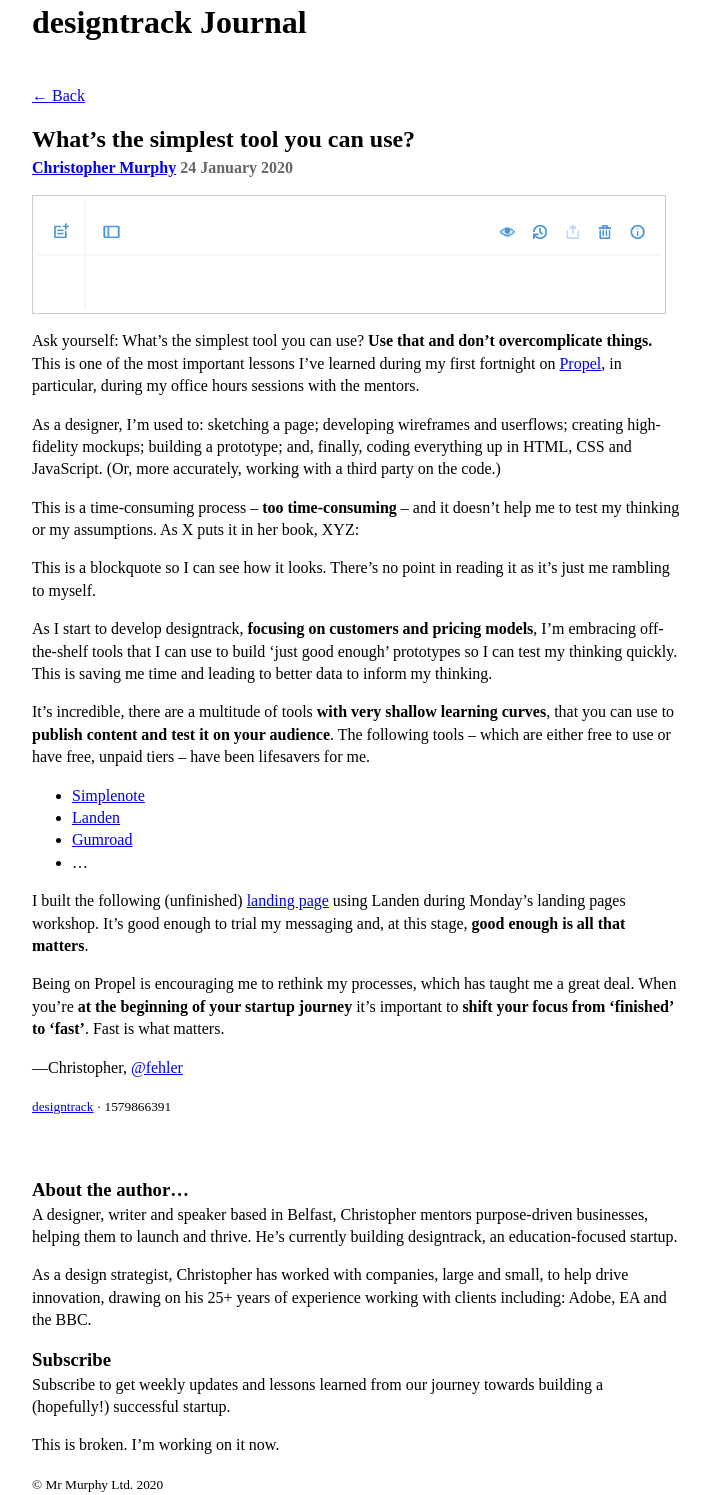
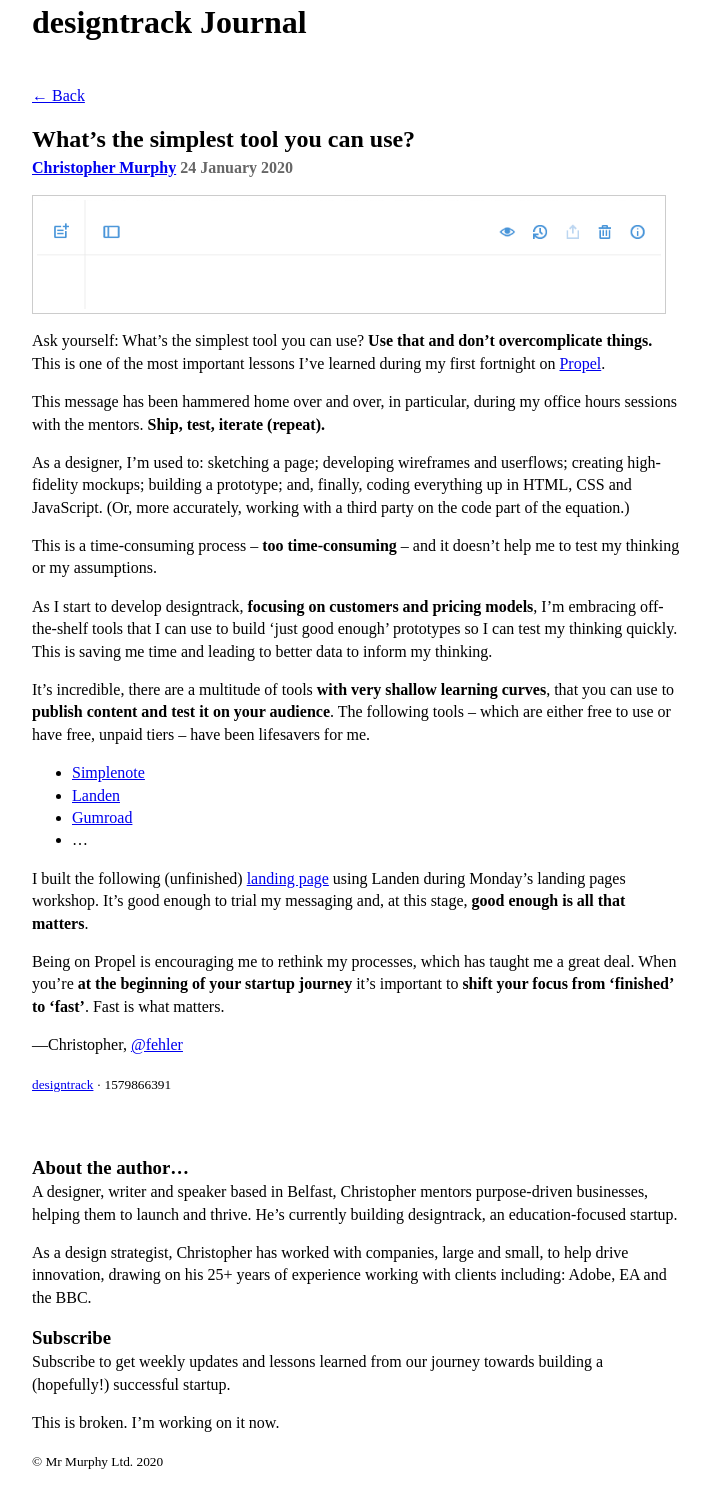
Before and after one commit to designtrack/designtrack-journal, a Jekyll site: the page built from _posts/2020-01-24-whats-the-simplest-tool-you-can-use.md, in a window 1280 px wide. Shown: the whole page, without its empty margins (283-993 px from the left). Built offline with Jekyll 4.4.1, drawn with Linux system fonts in a browser that asks for light colours; nearby versions of some CDN libraries; after the commit the page ends 1473 px from its top, so only the background shows below that.

Commit message:
Update from Forestry.io Christopher Murphy updated _posts/2020-01-24-whats-the-simplest-tool-you-can-use.md

```diff
--- a/_posts/2020-01-24-whats-the-simplest-tool-you-can-use.md
+++ b/_posts/2020-01-24-whats-the-simplest-tool-you-can-use.md
@@ -6,13 +6,13 @@ date: 2020-01-24T11:46:31.000+00:00
 ---
 ![The Simplest Tool](/uploads/005-whats-the-simplest-tool-you-can-use.png)
 
-Ask yourself: What’s the simplest tool you can use? **Use that and don’t overcomplicate things.** This is one of the most important lessons I’ve learned during my first fortnight on [Propel](https://igniteni.com), in particular, during my office hours sessions with the mentors.
+Ask yourself: What’s the simplest tool you can use? **Use that and don’t overcomplicate things.** This is one of the most important lessons I’ve learned during my first fortnight on [Propel](https://igniteni.com).
 
-As a designer, I’m used to: sketching a page; developing wireframes and userflows; creating high-fidelity mockups; building a prototype; and, finally, coding everything up in HTML, CSS and JavaScript. (Or, more accurately, working with a third party on the code.)
+This message has been hammered home over and over, in particular, during my office hours sessions with the mentors. **Ship, test, iterate (repeat).**
 
-This is a time-consuming process – **too time-consuming** – and it doesn’t help me to test my thinking or my assumptions. As X puts it in her book, XYZ:
+As a designer, I’m used to: sketching a page; developing wireframes and userflows; creating high-fidelity mockups; building a prototype; and, finally, coding everything up in HTML, CSS and JavaScript. (Or, more accurately, working with a third party on the code part of the equation.)
 
-> This is a blockquote so I can see how it looks. There’s no point in reading it as it’s just me rambling to myself.
+This is a time-consuming process – **too time-consuming** – and it doesn’t help me to test my thinking or my assumptions.
 
 As I start to develop designtrack, **focusing on customers and pricing models**, I’m embracing off-the-shelf tools that I can use to build ‘just good enough’ prototypes so I can test my thinking quickly. This is saving me time and leading to better data to inform my thinking.
 
@@ -28,5 +28,3 @@ I built the following (unfinished) [landing page](https://gi0iuwfan21u.landen.co
 Being on Propel is encouraging me to rethink my processes, which has taught me a great deal. When you’re **at the beginning of your startup journey** it’s important to **shift your focus from ‘finished’ to ‘fast’**. Fast is what matters.
 
 —Christopher, [@fehler](https://twitter.com/fehler)
-
-<!-- Links -->
```
